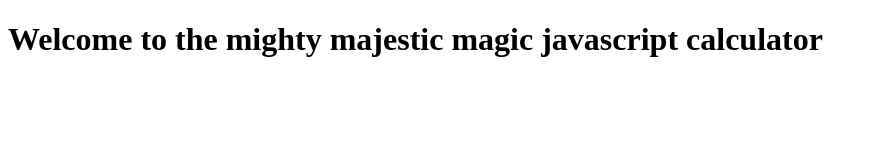
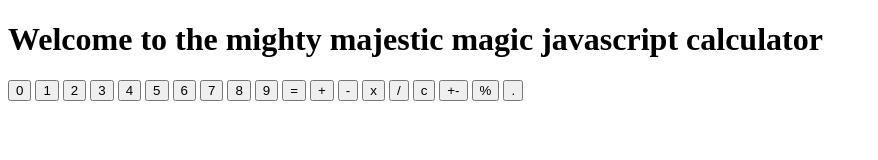
Before and after one commit to singapaul/javascript-calculator, a plain HTML site: page index.html in a window 1280 px wide. Shown: the whole page, without its empty margins (0-878 px from the left). Drawn offline with nearby package versions, Linux system fonts and the light colour scheme; files that its build step writes are made by us from their sources.

Commit message:
basic HTML done

```diff
--- a/index.html
+++ b/index.html
@@ -1,5 +1,6 @@
 <!DOCTYPE html>
 <html lang="en">
+
 <head>
   <meta charset="UTF-8">
   <meta http-equiv="X-UA-Compatible" content="IE=edge">
@@ -8,11 +9,47 @@
   <link rel="stylesheet" href="style.css">
 
 </head>
+
 <body>
 
   <h1>Welcome to the mighty majestic magic javascript calculator </h1>
+  <!-- This is the calculator  -->
+  <section class="calculator">
+    <!-- the contents of the calculator goes below here -->
+    <!-- There will be 19 buttons and a div to display the result/calcualtion -->
+    <!-- view port -->
+    <div class="" id=""></div>
+    <!-- buttons -->
+    <!-- 0-9 -->
+
+    <button class="" id="" type="button">0</button>
+    <button class="" id="" type="button">1</button>
+    <button class="" id="" type="button">2</button>
+    <button class="" id="" type="button">3</button>
+    <button class="" id="" type="button">4</button>
+    <button class="" id="" type="button">5</button>
+    <button class="" id="" type="button">6</button>
+    <button class="" id="" type="button">7</button>
+    <button class="" id="" type="button">8</button>
+    <button class="" id="" type="button">9</button>
+
+    <!-- Operators -->
+
+    <button class="" id="" type="button">=</button>
+    <button class="" id="" type="button">+</button>
+    <button class="" id="" type="button">-</button>
+    <button class="" id="" type="button">x</button>
+    <button class="" id="" type="button">/</button>
+
+    <!-- special -->
+    <button class="" id="" type="button">c</button>
+    <button class="" id="" type="button">+-</button>
+    <button class="" id="" type="button">%</button>
+    <button class="" id="" type="button">.</button>
+  </section>
 
 
 
 </body>
+
 </html>
```
